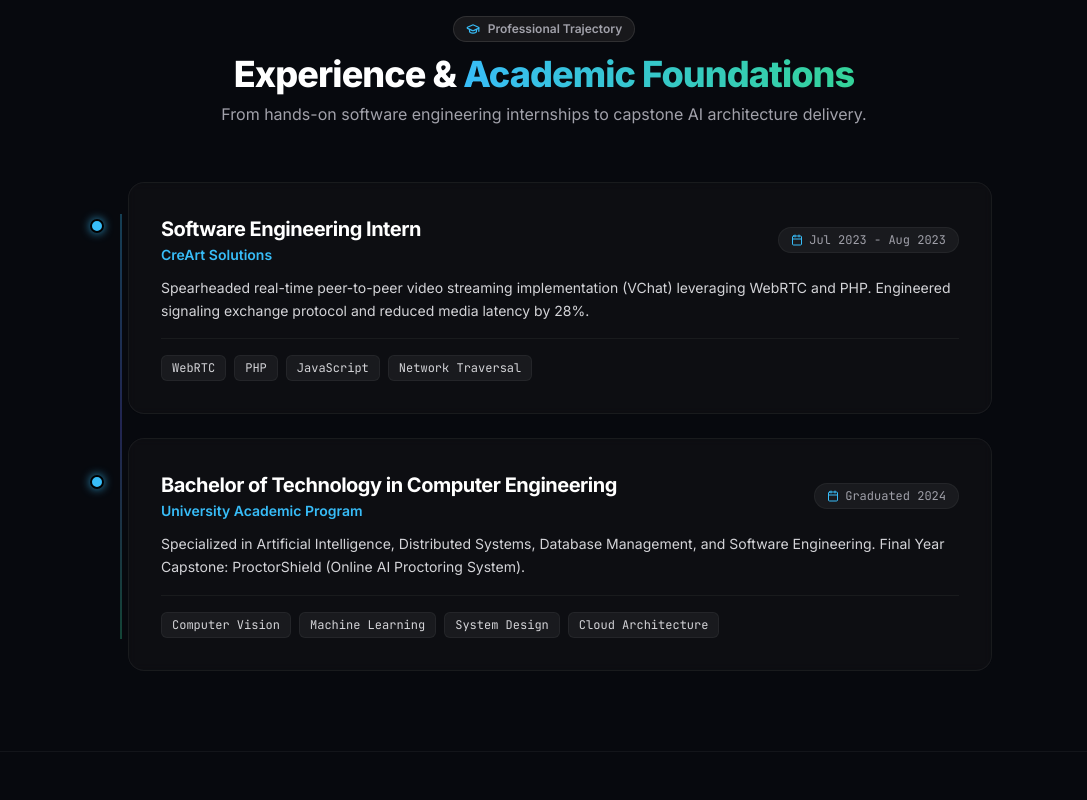
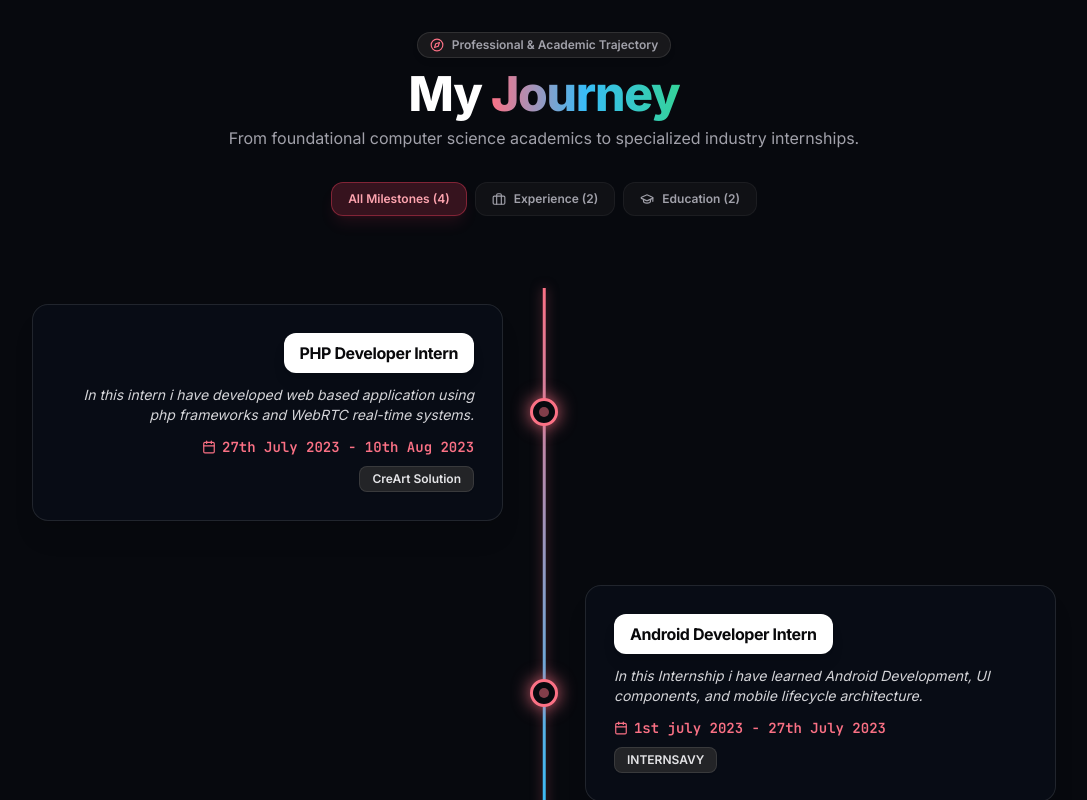
Before and after one commit to parth022002/Portfolio, a React (Vite) app: page / in a window 1280 px wide. Shown: the part 7700-8500 px from the top of the page, without its empty margins (96-1183 px from the left). Built offline with nearby package versions, Linux system fonts and the light colour scheme.

Commit message:
feat: styled Journey section matching reference alternating timeline with glowing ring nodes and exact Experience and Education items

```diff
--- a/src/components/ExperienceSection.tsx
+++ b/src/components/ExperienceSection.tsx
@@ -1,11 +1,27 @@
-import React from 'react';
-import { motion } from 'framer-motion';
-import { GraduationCap, Calendar } from 'lucide-react';
-import { PORTFOLIO_DATA } from '../data/portfolioData';
+import React, { useState } from 'react';
+import { motion, AnimatePresence } from 'framer-motion';
+import { Briefcase, GraduationCap, Calendar, Compass, ArrowRight, ExternalLink } from 'lucide-react';
+import { PORTFOLIO_DATA, JourneyItem } from '../data/portfolioData';
 
 export const ExperienceSection: React.FC = () => {
+  const [activeTab, setActiveTab] = useState<'all' | 'experience' | 'education'>('all');
+
+  const experienceItems = PORTFOLIO_DATA.journey.experience;
+  const educationItems = PORTFOLIO_DATA.journey.education;
+
+  let currentItems: JourneyItem[] = [];
+  if (activeTab === 'experience') {
+    currentItems = experienceItems;
+  } else if (activeTab === 'education') {
+    currentItems = educationItems;
+  } else {
+    // Interleave or combine both
+    currentItems = [...experienceItems, ...educationItems];
+  }
+
   return (
-    <section id="experience" className="py-20 px-4 sm:px-6 lg:px-8 max-w-7xl mx-auto border-t border-white/5 relative">
+    <section id="experience" className="py-24 px-4 sm:px-6 lg:px-8 max-w-7xl mx-auto border-t border-white/5 relative">
+      {/* Section Header */}
       <motion.div
         initial={{ opacity: 0, y: 25 }}
         whileInView={{ opacity: 1, y: 0 }}
@@ -13,66 +29,168 @@ export const ExperienceSection: React.FC = () => {
         transition={{ duration: 0.7 }}
         className="text-center max-w-3xl mx-auto mb-14"
       >
-        <div className="inline-flex items-center gap-2 px-3 py-1 rounded-full bg-zinc-900 border border-white/10 text-xs font-semibold text-zinc-400 mb-3">
-          <GraduationCap className="w-3.5 h-3.5 text-sky-400" />
-          <span>Professional Trajectory</span>
+        <div className="inline-flex items-center gap-2 px-3 py-1 rounded-full bg-zinc-900 border border-white/10 text-xs font-semibold text-zinc-400 mb-3 shadow-md">
+          <Compass className="w-3.5 h-3.5 text-rose-400 animate-spin-slow" />
+          <span>Professional & Academic Trajectory</span>
         </div>
-        <h2 className="text-3xl sm:text-4xl font-extrabold text-white tracking-tight">
-          Experience & <span className="text-transparent bg-clip-text bg-gradient-to-r from-sky-400 to-emerald-400">Academic Foundations</span>
+        <h2 className="text-3xl sm:text-5xl font-extrabold text-white tracking-tight">
+          My <span className="text-transparent bg-clip-text bg-gradient-to-r from-rose-400 via-sky-400 to-emerald-400">Journey</span>
         </h2>
         <p className="text-zinc-400 text-sm sm:text-base mt-2">
-          From hands-on software engineering internships to capstone AI architecture delivery.
+          From foundational computer science academics to specialized industry internships.
         </p>
+
+        {/* Journey View Switcher Tabs */}
+        <div className="flex items-center justify-center gap-2 mt-8">
+          <button
+            onClick={() => setActiveTab('all')}
+            className={`px-4 py-2 rounded-xl text-xs font-semibold transition-all duration-200 flex items-center gap-2 border ${
+              activeTab === 'all'
+                ? 'bg-rose-500/20 text-rose-300 border-rose-500/40 shadow-lg shadow-rose-500/10'
+                : 'bg-zinc-900/60 hover:bg-zinc-800 text-zinc-400 hover:text-white border-white/5'
+            }`}
+          >
+            <span>All Milestones (4)</span>
+          </button>
+          <button
+            onClick={() => setActiveTab('experience')}
+            className={`px-4 py-2 rounded-xl text-xs font-semibold transition-all duration-200 flex items-center gap-2 border ${
+              activeTab === 'experience'
+                ? 'bg-rose-500/20 text-rose-300 border-rose-500/40 shadow-lg shadow-rose-500/10'
+                : 'bg-zinc-900/60 hover:bg-zinc-800 text-zinc-400 hover:text-white border-white/5'
+            }`}
+          >
+            <Briefcase className="w-3.5 h-3.5" />
+            <span>Experience (2)</span>
+          </button>
+          <button
+            onClick={() => setActiveTab('education')}
+            className={`px-4 py-2 rounded-xl text-xs font-semibold transition-all duration-200 flex items-center gap-2 border ${
+              activeTab === 'education'
+                ? 'bg-rose-500/20 text-rose-300 border-rose-500/40 shadow-lg shadow-rose-500/10'
+                : 'bg-zinc-900/60 hover:bg-zinc-800 text-zinc-400 hover:text-white border-white/5'
+            }`}
+          >
+            <GraduationCap className="w-3.5 h-3.5" />
+            <span>Education (2)</span>
+          </button>
+        </div>
       </motion.div>
 
-      <div className="max-w-4xl mx-auto space-y-6 relative">
-        {/* Glowing vertical connector line */}
-        <div className="absolute left-6 top-8 bottom-8 w-[1.5px] bg-gradient-to-b from-sky-400 via-indigo-500 to-emerald-400 hidden sm:block opacity-30" />
+      {/* Alternating Center Timeline (Conforming to Provided Reference Images) */}
+      <div className="relative max-w-5xl mx-auto py-8">
+        {/* Central Vertical Timeline Track */}
+        <div className="absolute left-4 md:left-1/2 -translate-x-1/2 top-4 bottom-4 w-[2.5px] bg-gradient-to-b from-rose-400 via-sky-400 to-indigo-500 shadow-[0_0_12px_rgba(251,113,133,0.5)]" />
 
-        {PORTFOLIO_DATA.experience.map((item, idx) => (
+        <AnimatePresence mode="wait">
           <motion.div
-            key={idx}
-            initial={{ opacity: 0, x: -30 }}
-            whileInView={{ opacity: 1, x: 0 }}
-            viewport={{ once: true, margin: "-60px" }}
-            transition={{ duration: 0.6, delay: idx * 0.15 }}
-            whileHover={{ x: 6 }}
-            className="p-6 sm:p-8 rounded-2xl bg-zinc-900/40 border border-white/5 hover:border-sky-500/30 transition-all duration-300 backdrop-blur-sm relative sm:ml-8"
+            key={activeTab}
+            initial={{ opacity: 0 }}
+            animate={{ opacity: 1 }}
+            exit={{ opacity: 0 }}
+            transition={{ duration: 0.3 }}
+            className="space-y-12 sm:space-y-16"
           >
-            {/* Timeline node */}
-            <div className="absolute -left-[39px] top-9 w-3.5 h-3.5 rounded-full bg-sky-400 border-2 border-black hidden sm:block shadow-[0_0_10px_rgba(56,189,248,0.8)]" />
+            {currentItems.map((item, idx) => {
+              const isEven = idx % 2 === 0;
 
-            <div className="flex flex-col sm:flex-row sm:items-center justify-between gap-2 mb-3">
-              <div>
-                <h3 className="text-lg sm:text-xl font-bold text-white tracking-tight flex items-center gap-2">
-                  <span>{item.role}</span>
-                </h3>
-                <div className="text-sm font-semibold text-sky-400 mt-0.5">
-                  {item.company}
+              return (
+                <div
+                  key={item.id}
+                  className="relative flex flex-col md:flex-row items-center justify-between w-full"
+                >
+                  {/* Central Concentric Ring Node (From Reference) */}
+                  <div className="absolute left-4 md:left-1/2 -translate-x-1/2 z-20 flex items-center justify-center">
+                    <motion.div
+                      whileHover={{ scale: 1.25 }}
+                      className="w-7 h-7 rounded-full border-[3px] border-rose-400 bg-[#07090E] flex items-center justify-center shadow-[0_0_18px_rgba(251,113,133,0.85)] cursor-pointer"
+                    >
+                      <div className="w-2.5 h-2.5 rounded-full bg-rose-400 animate-pulse" />
+                    </motion.div>
+                  </div>
+
+                  {/* Left Side (Even Index on Desktop) */}
+                  <div
+                    className={`w-full md:w-[46%] pl-12 md:pl-0 ${
+                      isEven ? 'md:mr-auto md:text-right' : 'md:hidden'
+                    }`}
+                  >
+                    {isEven && (
+                      <motion.div
+                        initial={{ opacity: 0, x: -40 }}
+                        whileInView={{ opacity: 1, x: 0 }}
+                        viewport={{ once: true, margin: '-50px' }}
+                        transition={{ duration: 0.6, delay: 0.1 }}
+                        whileHover={{ y: -4 }}
+                        className="p-6 sm:p-7 rounded-2xl bg-[#090E17]/90 border border-white/10 hover:border-rose-400/40 transition-all duration-300 shadow-xl backdrop-blur-md group"
+                      >
+                        {/* Title Pill (Styled like Reference Box) */}
+                        <div className="inline-block px-4 py-2 rounded-xl bg-white text-zinc-950 font-bold text-sm sm:text-base shadow-lg tracking-tight mb-3 group-hover:bg-rose-400 group-hover:text-black transition-colors">
+                          {item.title}
+                        </div>
+
+                        {/* Italicized Description or Institution */}
+                        <p className="text-zinc-300 text-xs sm:text-sm italic leading-relaxed mb-3">
+                          {item.type === 'experience' ? item.description : item.organization}
+                        </p>
+
+                        {/* Coral/Rose Date Badge */}
+                        <div className="text-rose-400 font-mono font-semibold text-xs sm:text-sm flex items-center gap-1.5 md:justify-end mb-2">
+                          <Calendar className="w-3.5 h-3.5 text-rose-400" />
+                          <span>{item.period}</span>
+                        </div>
+
+                        {/* Organization Tag Pill */}
+                        <div className="inline-block px-3 py-1 rounded-lg bg-zinc-800/90 border border-white/10 text-zinc-200 text-xs font-semibold shadow-sm">
+                          {item.organization}
+                        </div>
+                      </motion.div>
+                    )}
+                  </div>
+
+                  {/* Right Side (Odd Index on Desktop) */}
+                  <div
+                    className={`w-full md:w-[46%] pl-12 md:pl-0 ${
+                      !isEven ? 'md:ml-auto md:text-left' : 'hidden md:block'
+                    }`}
+                  >
+                    {!isEven && (
+                      <motion.div
+                        initial={{ opacity: 0, x: 40 }}
+                        whileInView={{ opacity: 1, x: 0 }}
+                        viewport={{ once: true, margin: '-50px' }}
+                        transition={{ duration: 0.6, delay: 0.1 }}
+                        whileHover={{ y: -4 }}
+                        className="p-6 sm:p-7 rounded-2xl bg-[#090E17]/90 border border-white/10 hover:border-rose-400/40 transition-all duration-300 shadow-xl backdrop-blur-md group"
+                      >
+                        {/* Title Pill (Styled like Reference Box) */}
+                        <div className="inline-block px-4 py-2 rounded-xl bg-white text-zinc-950 font-bold text-sm sm:text-base shadow-lg tracking-tight mb-3 group-hover:bg-rose-400 group-hover:text-black transition-colors">
+                          {item.title}
+                        </div>
+
+                        {/* Italicized Description or Institution */}
+                        <p className="text-zinc-300 text-xs sm:text-sm italic leading-relaxed mb-3">
+                          {item.type === 'experience' ? item.description : item.organization}
+                        </p>
+
+                        {/* Coral/Rose Date Badge */}
+                        <div className="text-rose-400 font-mono font-semibold text-xs sm:text-sm flex items-center gap-1.5 mb-2">
+                          <Calendar className="w-3.5 h-3.5 text-rose-400" />
+                          <span>{item.period}</span>
+                        </div>
+
+                        {/* Organization Tag Pill */}
+                        <div className="inline-block px-3 py-1 rounded-lg bg-zinc-800/90 border border-white/10 text-zinc-200 text-xs font-semibold shadow-sm">
+                          {item.organization}
+                        </div>
+                      </motion.div>
+                    )}
+                  </div>
                 </div>
-              </div>
-              <div className="inline-flex items-center gap-1.5 px-3 py-1 rounded-full bg-white/5 border border-white/5 text-xs text-zinc-400 font-mono w-fit">
-                <Calendar className="w-3 h-3 text-sky-400" />
-                <span>{item.period}</span>
-              </div>
-            </div>
-
-            <p className="text-sm text-zinc-300 leading-relaxed mt-3">
-              {item.description}
-            </p>
-
-            <div className="flex flex-wrap gap-2 mt-4 pt-4 border-t border-white/5">
-              {item.skills.map((s, i) => (
-                <span
-                  key={i}
-                  className="px-2.5 py-1 rounded-md text-xs font-mono bg-white/5 text-zinc-300 border border-white/5"
-                >
-                  {s}
-                </span>
-              ))}
-            </div>
+              );
+            })}
           </motion.div>
-        ))}
+        </AnimatePresence>
       </div>
     </section>
   );
--- a/src/data/portfolioData.ts
+++ b/src/data/portfolioData.ts
@@ -42,6 +42,17 @@ export interface ResearchPaper {
   relatedProjectId?: string;
   paperUrl?: string;
   githubUrl?: string;
+}
+
+export interface JourneyItem {
+  id: string;
+  type: 'experience' | 'education';
+  title: string;
+  organization: string;
+  period: string;
+  description: string;
+  skills: string[];
+  relatedProjectId?: string;
 }
 
 export interface SkillCategory {
@@ -487,20 +498,49 @@ export const PORTFOLIO_DATA = {
     }
   ],
 
-  experience: [
-    {
-      role: "Software Engineering Intern",
-      company: "CreArt Solutions",
-      period: "Jul 2023 - Aug 2023",
-      description: "Spearheaded real-time peer-to-peer video streaming implementation (VChat) leveraging WebRTC and PHP. Engineered signaling exchange protocol and reduced media latency by 28%.",
-      skills: ["WebRTC", "PHP", "JavaScript", "Network Traversal"]
-    },
-    {
-      role: "Bachelor of Technology in Computer Engineering",
-      company: "University Academic Program",
-      period: "Graduated 2024",
-      description: "Specialized in Artificial Intelligence, Distributed Systems, Database Management, and Software Engineering. Final Year Capstone: ProctorShield (Online AI Proctoring System).",
-      skills: ["Computer Vision", "Machine Learning", "System Design", "Cloud Architecture"]
-    }
-  ]
+  journey: {
+    experience: [
+      {
+        id: "creart-php-intern",
+        type: "experience",
+        title: "PHP Developer Intern",
+        organization: "CreArt Solution",
+        period: "27th July 2023 - 10th Aug 2023",
+        description: "In this intern i have developed web based application using php frameworks and WebRTC real-time systems.",
+        skills: ["PHP Frameworks", "Web Application", "WebRTC", "MySQL"],
+        relatedProjectId: "vchat"
+      },
+      {
+        id: "internsavy-android-intern",
+        type: "experience",
+        title: "Android Developer Intern",
+        organization: "INTERNSAVY",
+        period: "1st july 2023 - 27th July 2023",
+        description: "In this Internship i have learned Android Development, UI components, and mobile lifecycle architecture.",
+        skills: ["Android Development", "Java", "Mobile UI", "XML"]
+      }
+    ] as JourneyItem[],
+
+    education: [
+      {
+        id: "marwadi-be-cse",
+        type: "education",
+        title: "BE - Computer Science",
+        organization: "Marwadi Education Foundation - GTU",
+        period: "2020 - 2024",
+        description: "Graduated with comprehensive specialization in Software Engineering, Artificial Intelligence, and Distributed Database Architecture. Capstone: ProctorShield.",
+        skills: ["Computer Science", "Artificial Intelligence", "Distributed Systems", "Algorithms"],
+        relatedProjectId: "proctorshield"
+      },
+      {
+        id: "aditya-birla-intermediate",
+        type: "education",
+        title: "INTERMEDIATE",
+        organization: "Aditya Birla Higher Secondary School",
+        period: "2018 - 2020",
+        description: "Senior secondary education focused on Mathematics, Physics, Chemistry, and Foundations of Computer Science.",
+        skills: ["Mathematics", "Physics", "Computer Science Foundations"]
+      }
+    ] as JourneyItem[]
+  }
 };
```
